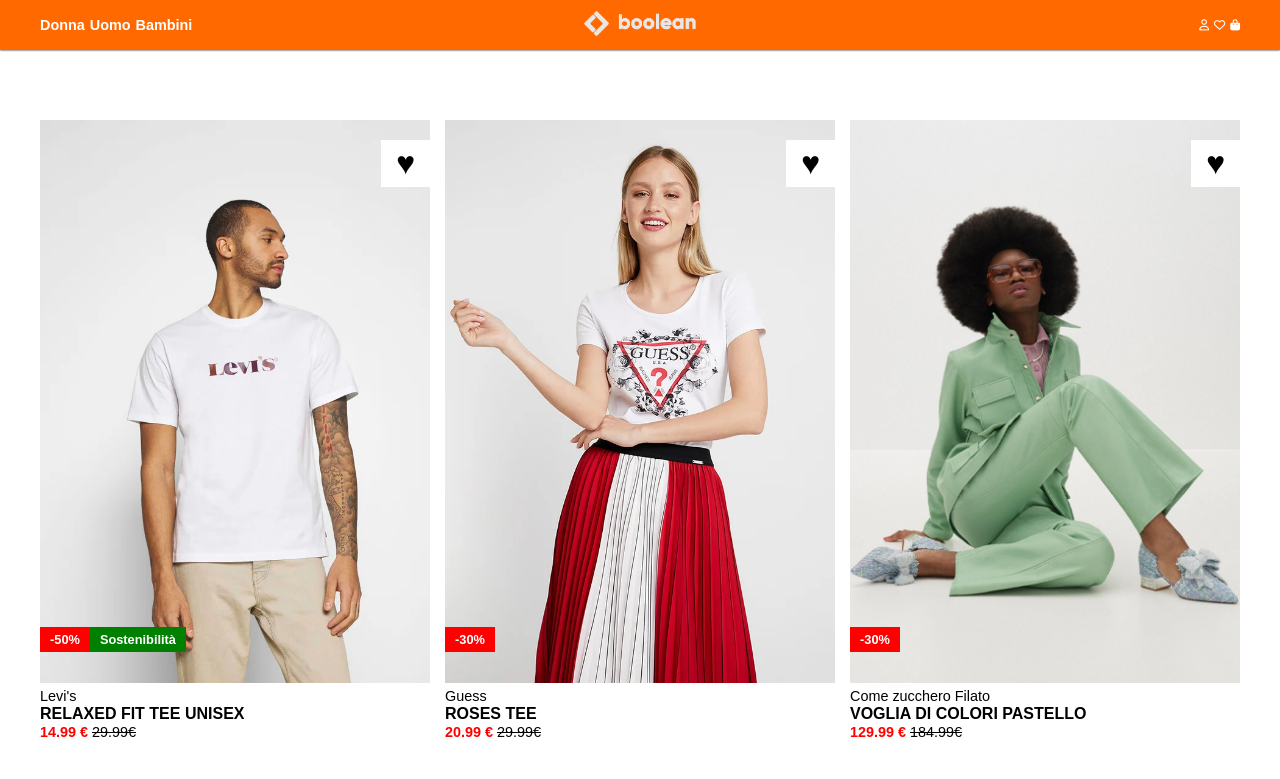
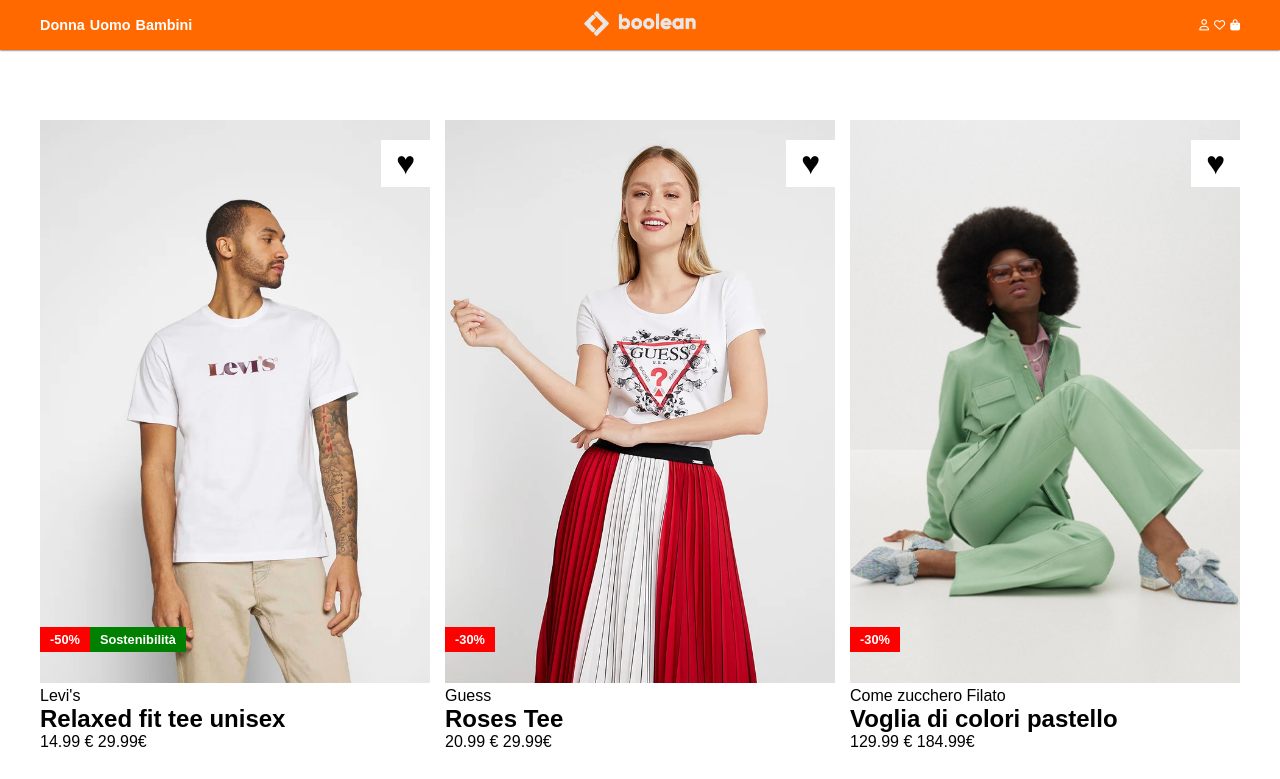
Before and after one commit to alessandrodaniello105/vite-boolando, a Vue app: page / in a window 1280 px wide. Shown: the top 779 px of the page. Built offline with nearby package versions, Linux system fonts and the light colour scheme.

Commit message:
[add]: ProductCard as components

```diff
--- a/src/components/ProductCard.vue
+++ b/src/components/ProductCard.vue
@@ -55,59 +55,43 @@
   </div>
 </template>
 
-<style>
+<style lang="scss" scoped>
+
 .product {
   width: 33%;
   max-width: 390px;
   min-width: 245px;
   margin: 20px 0;
-}
-
-.product .big-col,
-.product .small-col {
+  /* BIG COL (IMAGE BOX) */
+  .big-col {
+    position: relative;
+    cursor: pointer;
+    img {
       width: 100%;
     }
-
-/* BIG COL (IMAGE BOX) */
-
-.big-col {
-  cursor: pointer;
-}
-
-.big-col img:last-child {
+    img:last-child {
       display: none;
       position: absolute;
       top: 0;
       left: 0;
     }
-
-.big-col:hover img:last-child {
+    &:hover img:last-child {
       display: block;
     }
 
-.product .big-col {
-  position: relative;
-}
-
-.product img {
-  width: 100%;
-}
-
-.product .heart {
+    .heart {
       position: absolute;
       top: 20px;
       right: 0;
       background-color: white;
+      font-size: 2rem;
       padding: 5px 15px;
-  font-size: 2rem;
-}
-
-.product .heart:hover {
+      &:hover {
         color: red;
       }
-
-.product .heart.fav {
+      &.fav {
         color: red;
+      }
     }
 
     .img-bottom-text {
@@ -116,45 +100,27 @@
       font-size: 0.8rem;
       font-weight: bold;
       color: white;
+
+      .badge {
+        padding: 5px 10px;
+      }
+      .discount-percent {
+        background-color: red;
+      }
+      .green-choice {
+        background-color: green;
+      }
     }
 
-.img-bottom-text .badge {
-  padding: 5px 10px;
+
   }
 
-.img-bottom-text .discount-percent {
-  background-color: red;
+  .big-col,
+  .small-col {
+    width: 100%;
   }
 
-.img-bottom-text .green-choice {
-  background-color: green;
+
 }
 
-/* SMALL COL (TEXT BOX) */
-
-.text-box span:first-child {
-  font-size: 0.9rem;
-}
-
-.text-box h2 {
-  text-transform: uppercase;
-  font-size: 1rem;
-}
-
-.product-brand,
-.discount.price,
-.original.price {
-  font-size: 0.9rem;
-}
-
-.discount.price {
-  color: red;
-  font-weight: bold;
-}
-
-.original.price {
-  text-decoration: underline;
-  text-underline-offset: -40%;
-  text-decoration-skip-ink: none;
-}
 </style>
```
Lines whose indentation alone changed are shown as unchanged.
